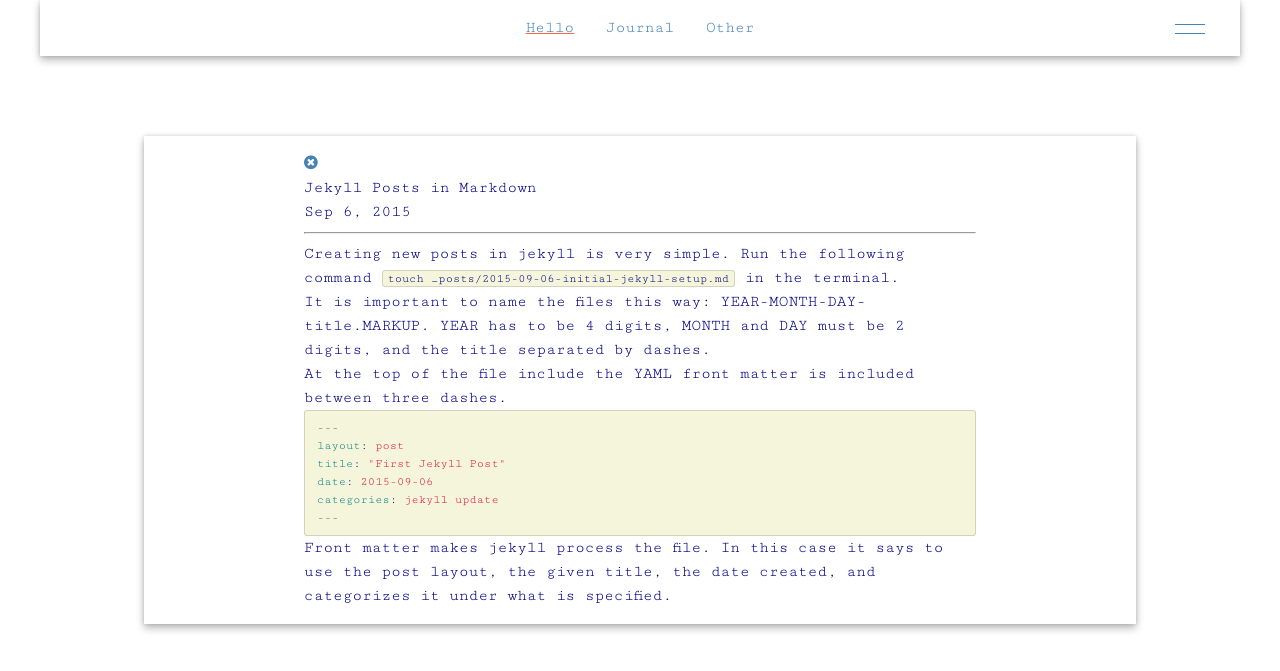
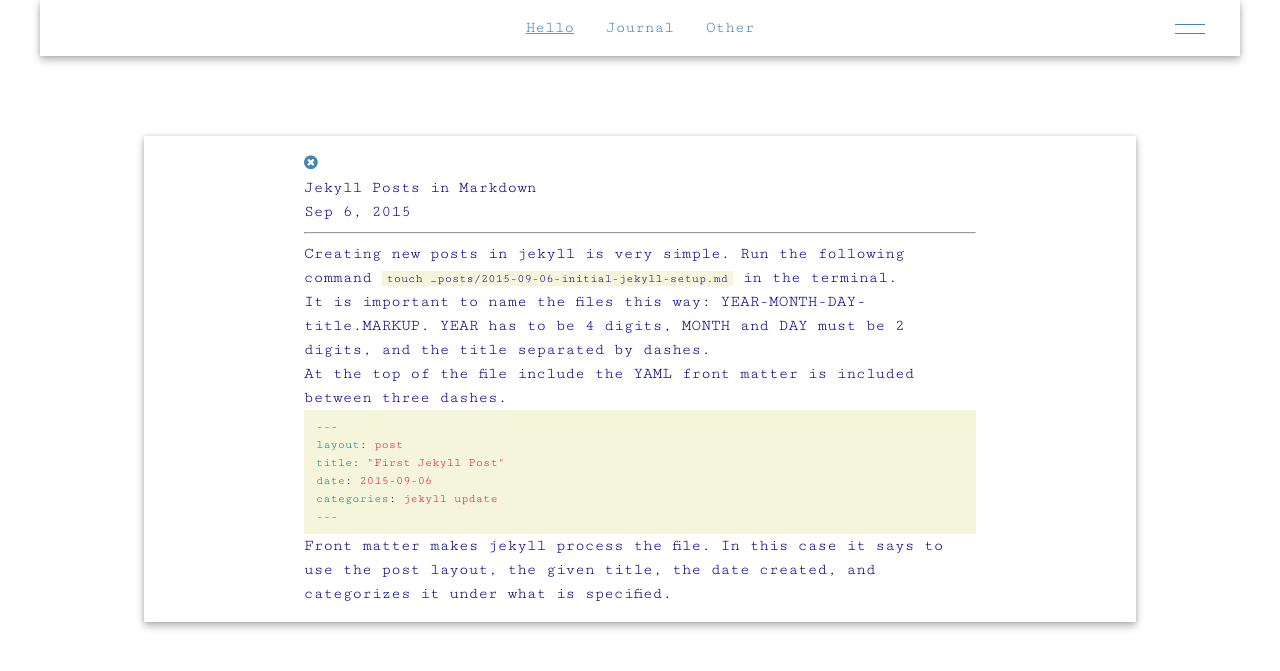
Before and after one commit to kbejko/kbejko.github.io, a Jekyll site: the page built from _posts/2015-09-06-first-jekyll-post.markdown, in a window 1280 px wide. Shown: the top 671 px of the page. Built offline with Jekyll 4.4.1, drawn with Linux system fonts in a browser that asks for light colours; nearby versions of some CDN libraries.

Commit message:
Remove border from code blocks

```diff
--- a/_sass/_base.scss
+++ b/_sass/_base.scss
@@ -13,8 +13,6 @@
 pre,
 code {
   background-color: $code-bg-color;
-  border: 1px solid $grey-color-light;
-  border-radius: 3px;
   font-size: $small-font-size;
 }
 
```
